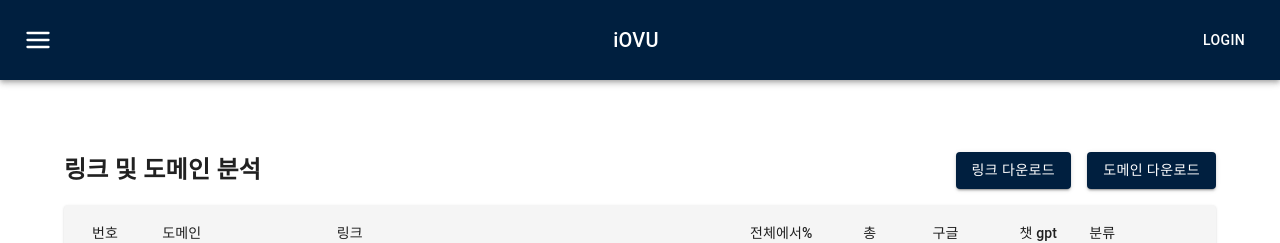
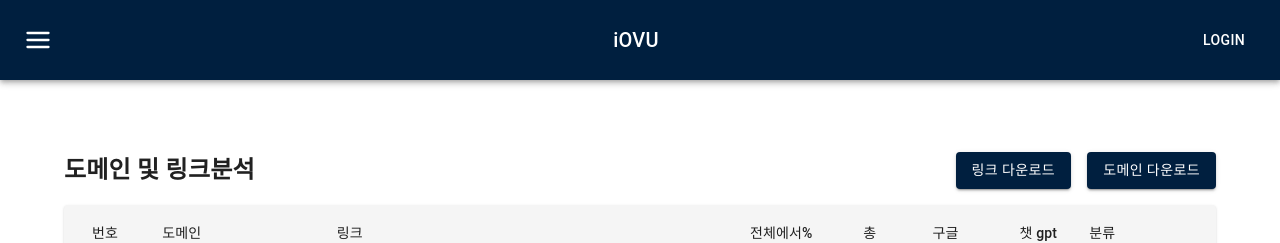
Before and after one commit to sunwook-dev/iOVU, a React (Create React App) app: page /report/link-domain in a window 1280 px wide. Shown: the top 243 px of the page. Built offline with nearby package versions, Linux system fonts and the light colour scheme.

Commit message:
이름변경

```diff
--- a/src/pages/ReportLinkDomainPage.jsx
+++ b/src/pages/ReportLinkDomainPage.jsx
@@ -95,7 +95,7 @@
           mb: 2,
         }}
       >
-        <CommonTitle sx={{ py: 0, px: 0 }}>링크 및 도메인 분석</CommonTitle>
+        <CommonTitle sx={{ py: 0, px: 0 }}> 도메인 및 링크분석</CommonTitle>
         <Box>
           <Button variant="contained" onClick={handleDownloadLinks}>
             링크 다운로드
```
